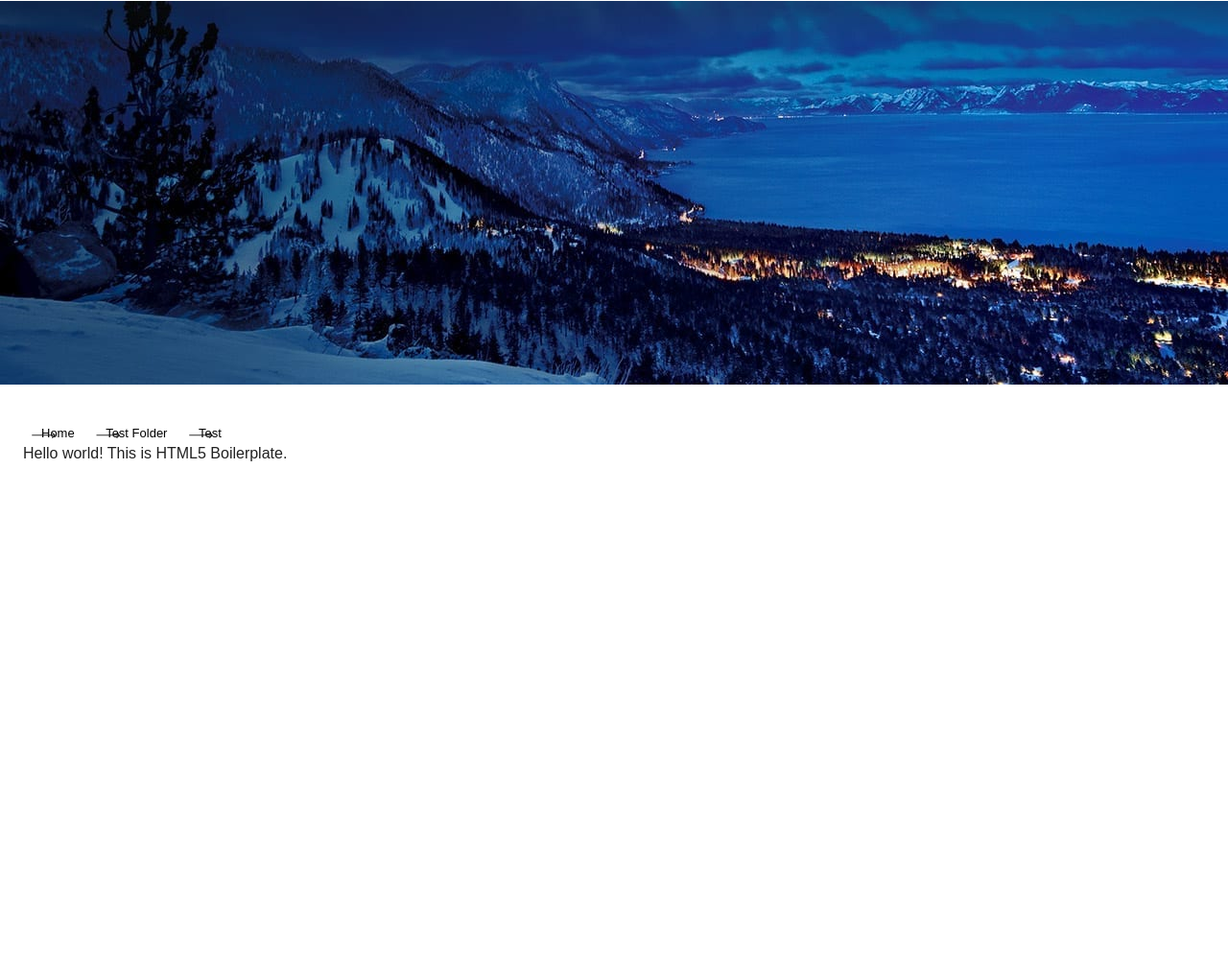
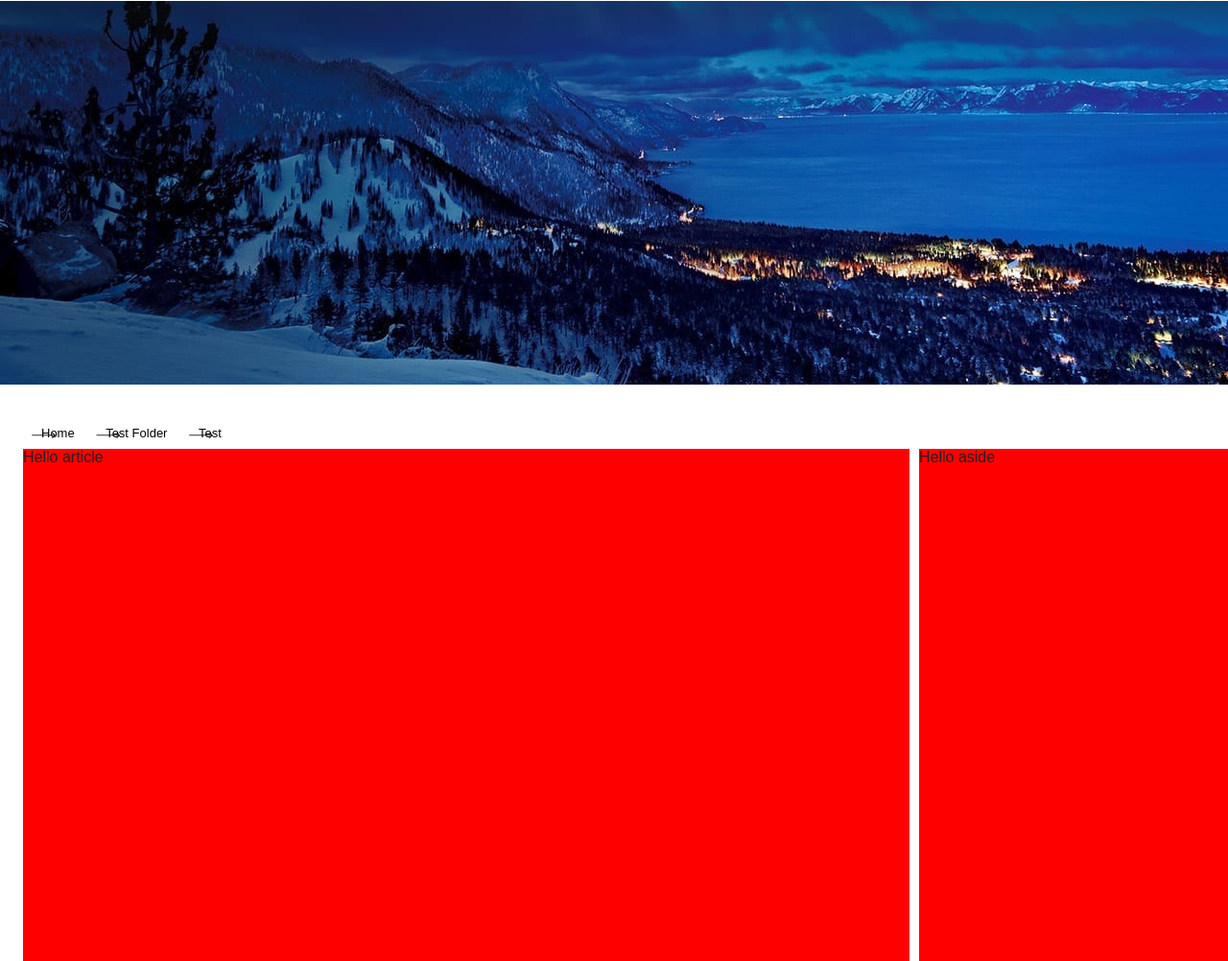
Before and after one commit to johanneskleiber/vi-onboarding-fundamentals, a website built with Parcel: page index.html in a window 1280 px wide. Shown: the part 95-1097 px from the top of the page at 96% size. Before the commit the page ends 800 px from the top, so only its background shows below. Built offline with nearby package versions, Linux system fonts and the light colour scheme; files whose address does not match are found by name.

Commit message:
Main content pane

```diff
--- a/css/styles.css
+++ b/css/styles.css
@@ -4,7 +4,7 @@ body {
 }
 
 header {
-    background-color: lightgray;
+    background-color: #eee;
     margin: 0 0 4px 0;
 }
 
@@ -78,6 +78,7 @@ input.search {
 
 nav.breadcrumbs {
     padding: 11px 27px 4px 8px;
+    margin: 0 0 4px 0;
 }
 
 nav.breadcrumbs ul {
@@ -105,3 +106,9 @@ nav.breadcrumbs ul li a:before {
     top: 3px;
     left: 0;
 }
+
+.content-grid {
+    display: grid;
+    grid-template-columns: 924px auto;
+    column-gap: 10px;
+}
--- a/index.html
+++ b/index.html
@@ -59,9 +59,18 @@
           <li><a href="#">Test</a></li>
         </ul>
       </nav>
-      <article>
-        Hello world! This is HTML5 Boilerplate.
-      </article>
+
+      <div class="content-grid">
+        <article class="dev-highlight" style="height: 2371px;">
+          Hello article
+        </article>
+        <aside class="dev-highlight">
+          Hello aside
+        </aside>
+      </div>
+
+      Hello more content
+
     </div>
   </div>
 
```
